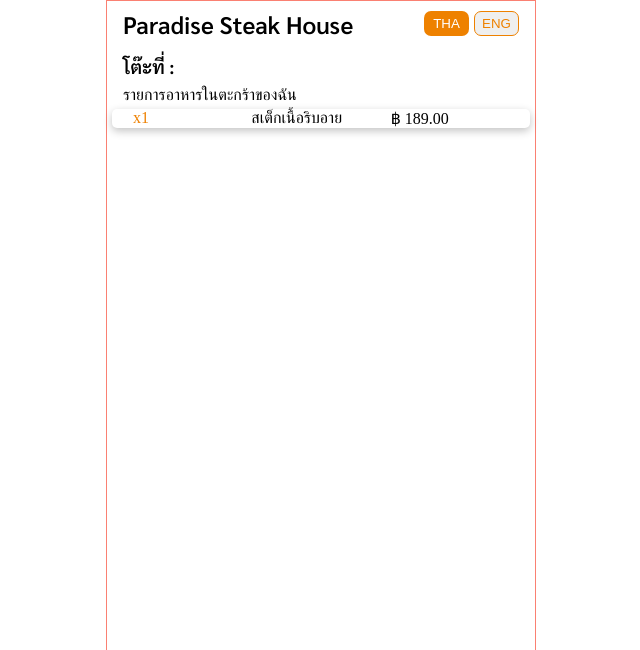
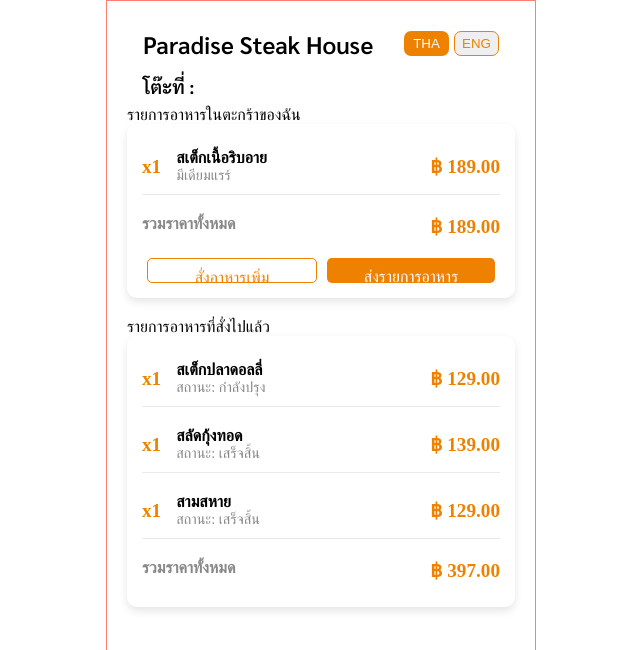
Before and after one commit to Anmewzaa/COMSCI_PROJECT_RESTAURANT_APP_CUSTOMER, a React (Vite) app in the folder project/: page /bucket in a window 1280 px wide. Shown: the top 650 px of the page, without its empty margins (319-959 px from the left). Built offline with nearby package versions, Linux system fonts and the light colour scheme; no server answers.

Commit message:
BucketPage Update

```diff
--- a/project/src/CSS/BucketPage.css
+++ b/project/src/CSS/BucketPage.css
@@ -1,27 +1,96 @@
-.app-container p {
-  display: flex;
-  margin: 0 1rem;
+.app-container {
+  padding: 20px;
 }
 
-.bucket-box1 {
-  display: grid;
-  grid-template-columns: 1fr;
-  border-radius: 5px;
-  box-shadow: rgba(0, 0, 0, 0.24) 0px 3px 8px;
-  margin: 5px;
+.bucket-box1,
+.bucket-box2 {
+  display: flex;
+  flex-direction: column;
+  border-radius: 10px;
+  box-shadow: 0px 4px 8px rgba(0, 0, 0, 0.1);
+  padding: 15px;
+  margin-bottom: 20px;
+  background-color: #fff;
 }
 
-/* orderlist box */
 .orderlist {
-  display: grid;
-  grid-template-columns: repeat(3, 1fr);
+  display: flex;
+  justify-content: space-between;
+  align-items: center;
+  margin-bottom: 10px;
+  padding: 10px 0;
+  border-bottom: 1px solid #eaeaea;
 }
 
 .order-count {
-  margin-left: 15%;
+  font-size: 1.2rem;
+  font-weight: bold;
   color: var(--primary-color);
-  text-align: left;
+}
+
+.order-details {
+  flex: 1;
+  margin-left: 15px;
 }
 
 .order-name {
+  font-size: 1rem;
+  font-weight: bold;
 }
+
+.order-sub,
+.order-status {
+  font-size: 0.9rem;
+  color: #888;
+}
+
+.order-price {
+  font-size: 1.2rem;
+  font-weight: bold;
+  color: var(--primary-color);
+}
+
+.order-total {
+  display: flex;
+  justify-content: space-between;
+  padding: 10px 0;
+  font-size: 1rem;
+  font-weight: bold;
+}
+
+.total-label {
+  color: #888;
+}
+
+.total-price {
+  color: var(--primary-color);
+  font-size: 1.2rem;
+}
+
+.button-container {
+  display: flex;
+  justify-content: space-between;
+  margin-top: 10px;
+}
+
+.button-add-more,
+.button-order {
+  flex: 1;
+  margin: 0 5px;
+  padding: 10px;
+  border-radius: 5px;
+  font-size: 1rem;
+  cursor: pointer;
+}
+
+.button-add-more {
+  background-color: transparent;
+  border: 1px solid var(--primary-color);
+  color: var(--primary-color);
+}
+
+.button-order {
+  background-color: var(--primary-color);
+  color: white;
+  border: none;
+}
--- a/project/src/Pages/BucketPage.jsx
+++ b/project/src/Pages/BucketPage.jsx
@@ -28,8 +28,50 @@
       <div className="bucket-box1">
         <div className="orderlist">
           <div className="order-count">x1</div>
-          <div className="order-name">สเต็กเนื้อริบอาย</div>
+          <div className="order-details">
+            <div className="order-name">สเต็กเนื้อริบอาย</div>
+            <div className="order-sub">มีเดียมแรร์</div>
+          </div>
           <div className="order-price">฿ 189.00</div>
+        </div>
+        <div className="order-total">
+          <div className="total-label">รวมราคาทั้งหมด</div>
+          <div className="total-price">฿ 189.00</div>
+        </div>
+        <div className="button-container">
+          <button className="button-add-more">สั่งอาหารเพิ่ม</button>
+          <button className="button-order">ส่งรายการอาหาร</button>
+        </div>
+      </div>
+      <p>รายการอาหารที่สั่งไปแล้ว</p>
+      <div className="bucket-box2">
+        <div className="orderlist">
+          <div className="order-count">x1</div>
+          <div className="order-details">
+            <div className="order-name">สเต็กปลาดอลลี่</div>
+            <div className="order-status">สถานะ: กำลังปรุง</div>
+          </div>
+          <div className="order-price">฿ 129.00</div>
+        </div>
+        <div className="orderlist">
+          <div className="order-count">x1</div>
+          <div className="order-details">
+            <div className="order-name">สลัดกุ้งทอด</div>
+            <div className="order-status">สถานะ: เสร็จสิ้น</div>
+          </div>
+          <div className="order-price">฿ 139.00</div>
+        </div>
+        <div className="orderlist">
+          <div className="order-count">x1</div>
+          <div className="order-details">
+            <div className="order-name">สามสหาย</div>
+            <div className="order-status">สถานะ: เสร็จสิ้น</div>
+          </div>
+          <div className="order-price">฿ 129.00</div>
+        </div>
+        <div className="order-total">
+          <div className="total-label">รวมราคาทั้งหมด</div>
+          <div className="total-price">฿ 397.00</div>
         </div>
       </div>
     </div>
```
